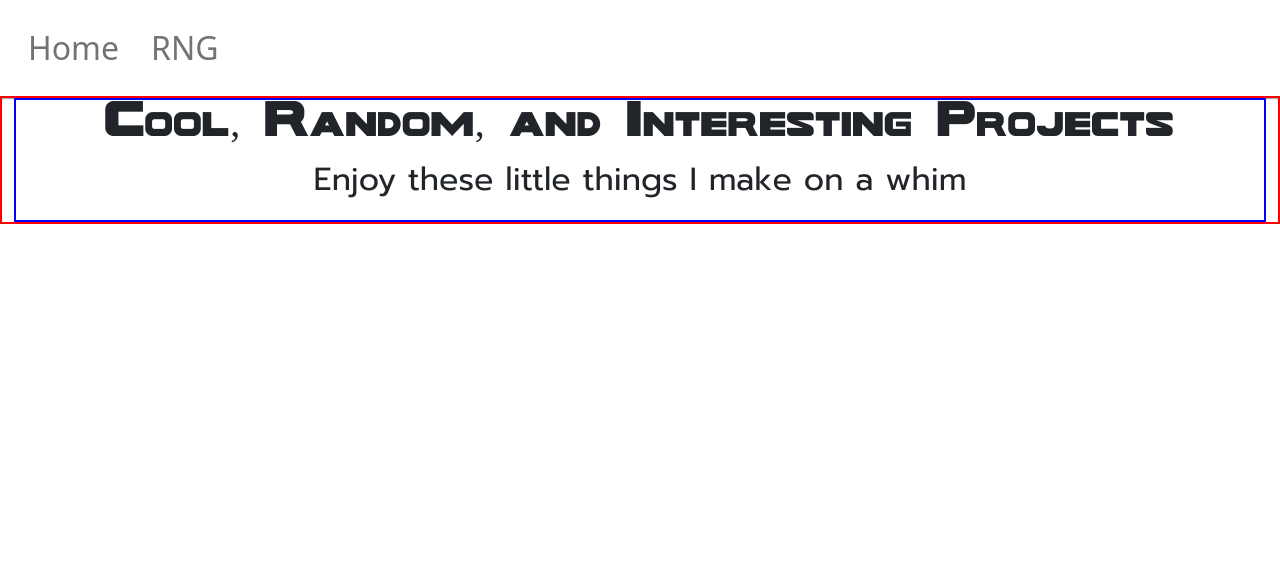
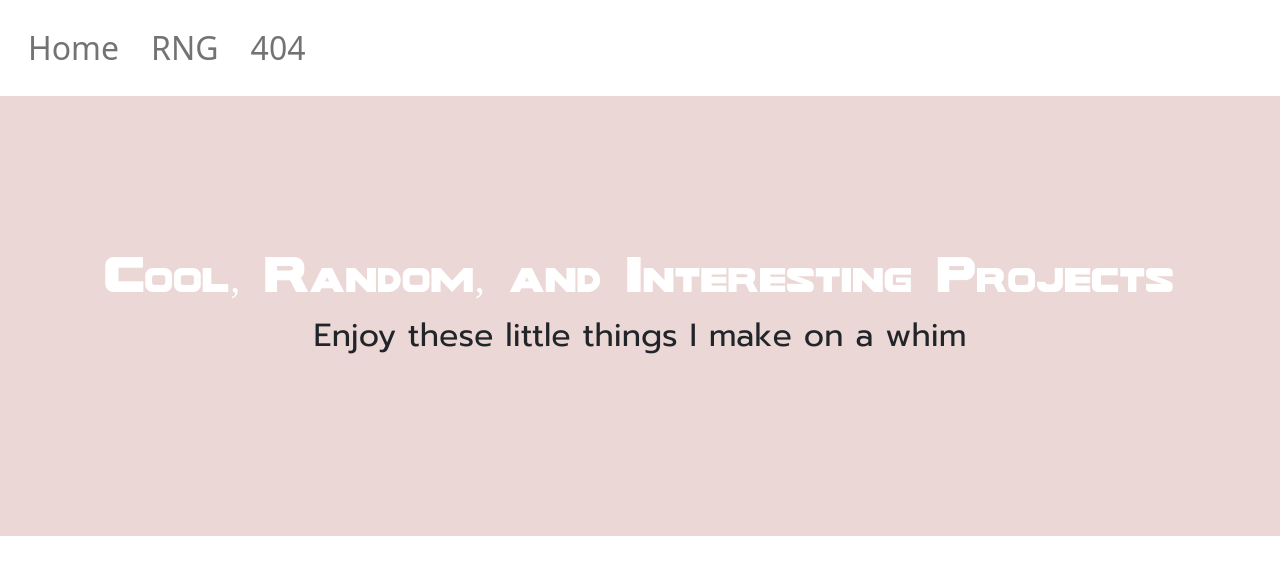
Before and after one commit to jll38/cool_random_webpages, a Flask app: page / in a window 1280 px wide. Shown: the top 575 px of the page. Run offline with Flask 2, Linux system fonts and the light colour scheme; some libraries are stand-ins or nearby versions.

Commit message:
404 Page

```diff
--- a/app.py
+++ b/app.py
@@ -1,10 +1,13 @@
-from flask import Flask
+from flask import Flask, render_template
 from simple_pages import simple_pages
 from flask_bootstrap import Bootstrap
 
+def page_not_found(e):
+    return render_template("404.html"), 404
 app = Flask(__name__)
 
 app.register_blueprint(simple_pages)
+app.register_error_handler(404, page_not_found)
 
 if __name__ == '__main__':
     app.run()
--- a/simple_pages/templates/index.html
+++ b/simple_pages/templates/index.html
@@ -1,12 +1,14 @@
 {% extends 'base.html' %}
 {% block content %}
     <section id="main">
-        <div class="container-fluid" style="border: red 2px solid">
-            <div id="textMain" name="textMain" style="border: blue 2px solid">
+        <div class="container-fluid" style=" padding-left:0%; padding-right:0%">
+            <div class="main" id="textMain" name="textMain">
                 <h1>Cool, Random, and Interesting Projects</h1>
                 <p class="subtext">Enjoy these little things I make on a whim</p>
             </div>
+
         </div>
+
 
     </section>
 
--- a/static/css/style.css
+++ b/static/css/style.css
@@ -1,10 +1,20 @@
 header{
-    box-shadow: black 0px 2px 2px
 }
 
 nav{
     font-size:2em;
 }
+.center {
+  margin: auto;
+}
+.vertical-center {
+  margin: 0;
+  position: absolute;
+  top: 50%;
+  -ms-transform: translateY(-50%);
+  transform: translateY(-50%);
+}
+
 @font-face {
   font-family: "WILD WORLD";
     src: url('/static/fonts/WILD WORLD.otf');
@@ -14,6 +24,13 @@ h1{
     text-align:center;
     font-size:250%;
     font-weight: normal;
+    color:white
+}
+
+h2{
+    font-family:"WILD WORLD";
+    text-align:center;
+
 }
 body {
     margin:auto;
@@ -31,7 +48,8 @@ body {
 }
 .main {
     padding-top:10em;
-    padding-top:10em;
+    padding-bottom:10em;
+    background-color:#ebd7d5;
 }
 
 #outputLabel{
--- a/templates/base.html
+++ b/templates/base.html
@@ -14,6 +14,7 @@
         <ul class="navbar-nav">
             <li class="nav-link "><a class="nav-link"href="/">Home</a></li>
             <li class="nav-link"><a class="nav-link"href="/NumGenerator">RNG</a></li>
+            <li class="nav-link"><a class="nav-link"href="/something">404</a></li>
         </ul>
         </div>
     </nav>
```
Also changed, not shown: templates/404.html (added, +25 -0 lines), README.md.
